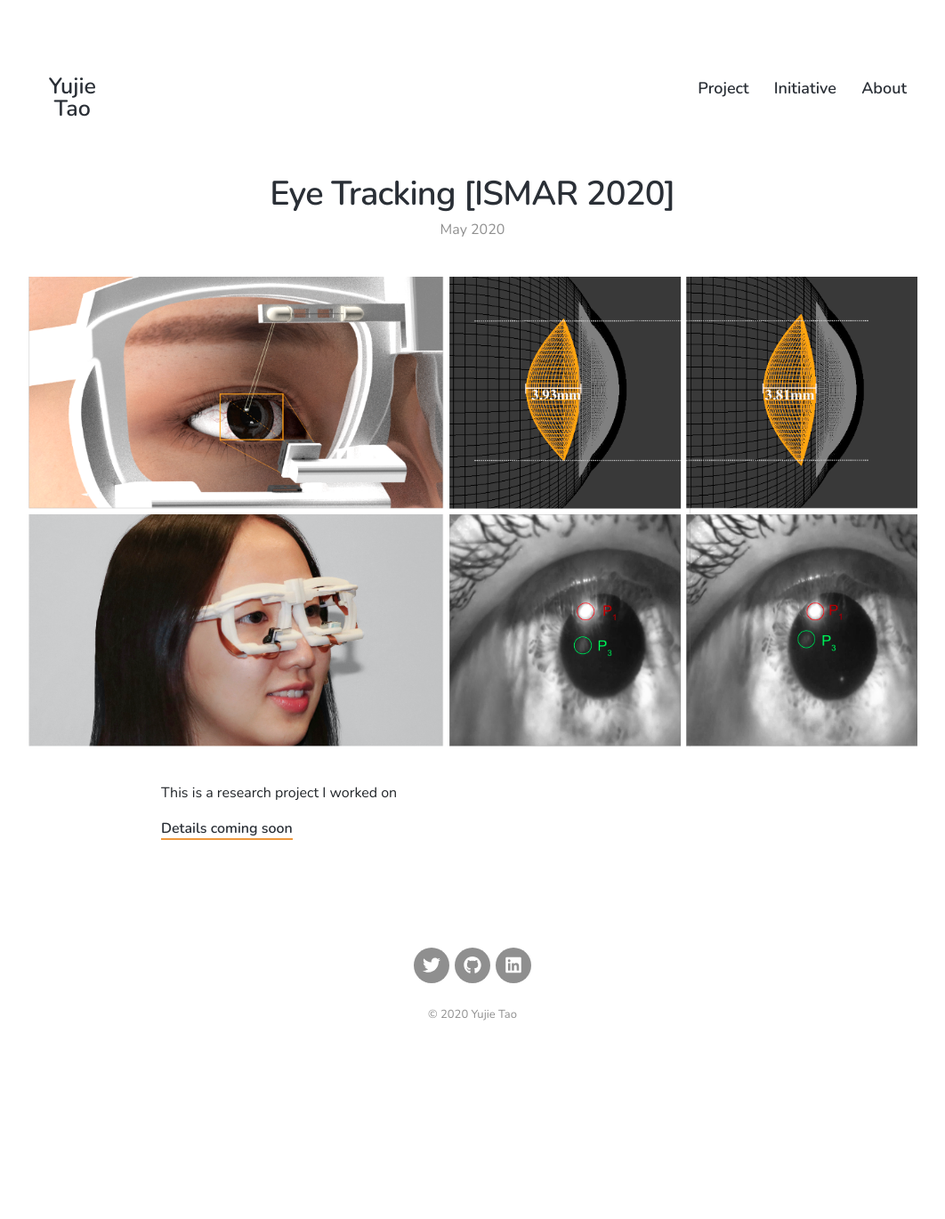
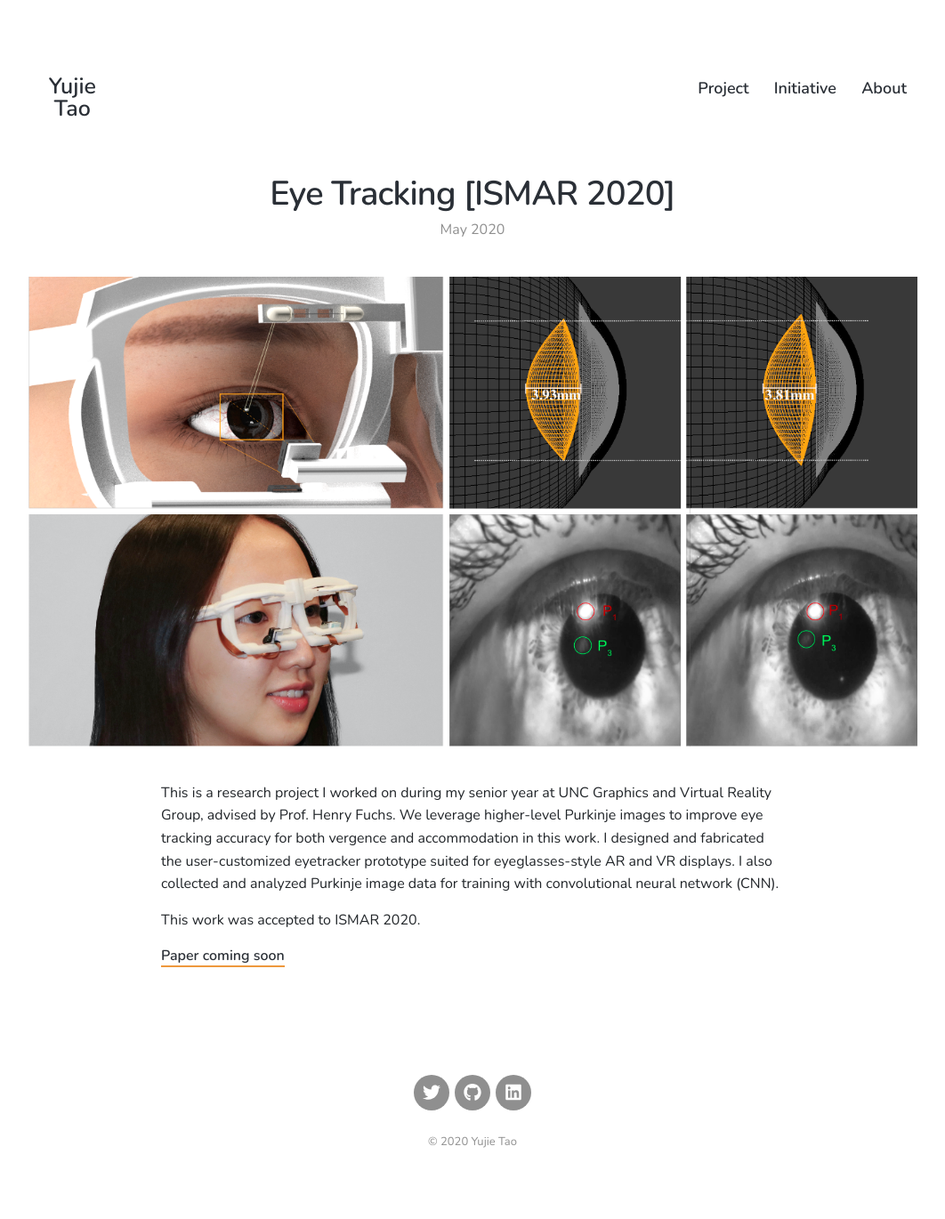
Before and after one commit to yujie-tao/personal-website, a Jekyll site: the page built from _posts/2020-07-01-eyetracking.md, in a window 1280 px wide. Shown: the whole page at 89% size, without its empty margins (109-1171 px from the left). Built offline with Jekyll 4.4.1, drawn with Linux system fonts in a browser that asks for light colours; nearby versions of some CDN libraries; before the commit the page ends 1227 px from its top, so only the background shows below that.

Commit message:
add ontent

```diff
--- a/_posts/2020-07-01-eyetracking.md
+++ b/_posts/2020-07-01-eyetracking.md
@@ -7,7 +7,9 @@ excerpt: Improve eyetracking accuracy for AR glasses
 ---
 ![](/images/eye2.png)
 
-This is a research project I worked on
+This is a research project I worked on during my senior year at UNC Graphics and Virtual Reality Group, advised by Prof. Henry Fuchs. We leverage higher-level Purkinje images to improve eye tracking accuracy for both vergence and accommodation in this work. I designed and fabricated the user-customized eyetracker prototype suited for eyeglasses-style AR and VR displays. I also collected and analyzed Purkinje image data for training with convolutional neural network (CNN).
+
+This work was accepted to ISMAR 2020.
 
 
-[Details coming soon]()
+[Paper coming soon]()
```
Also changed, not shown: _pages/initiative.md (+1 -1 lines).
